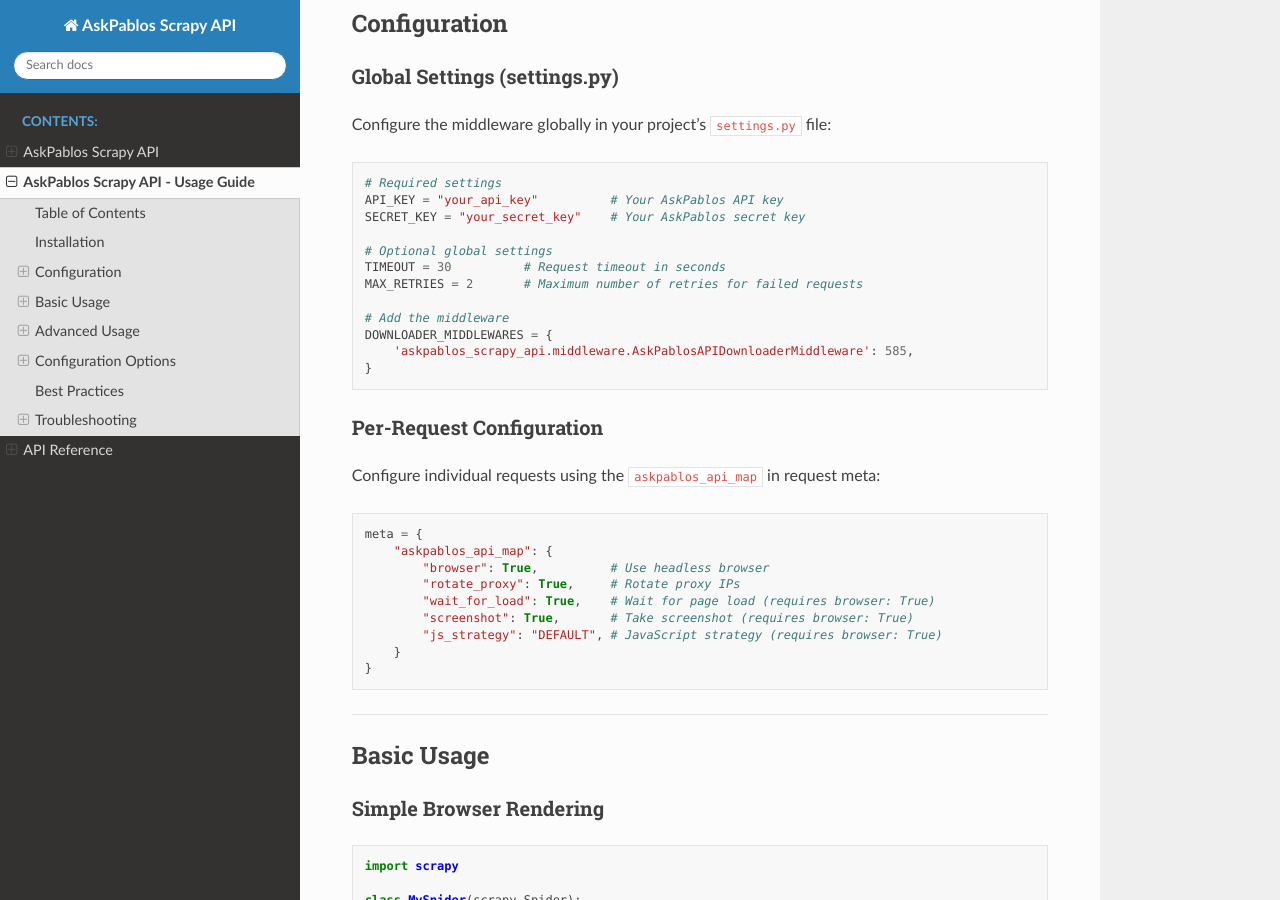
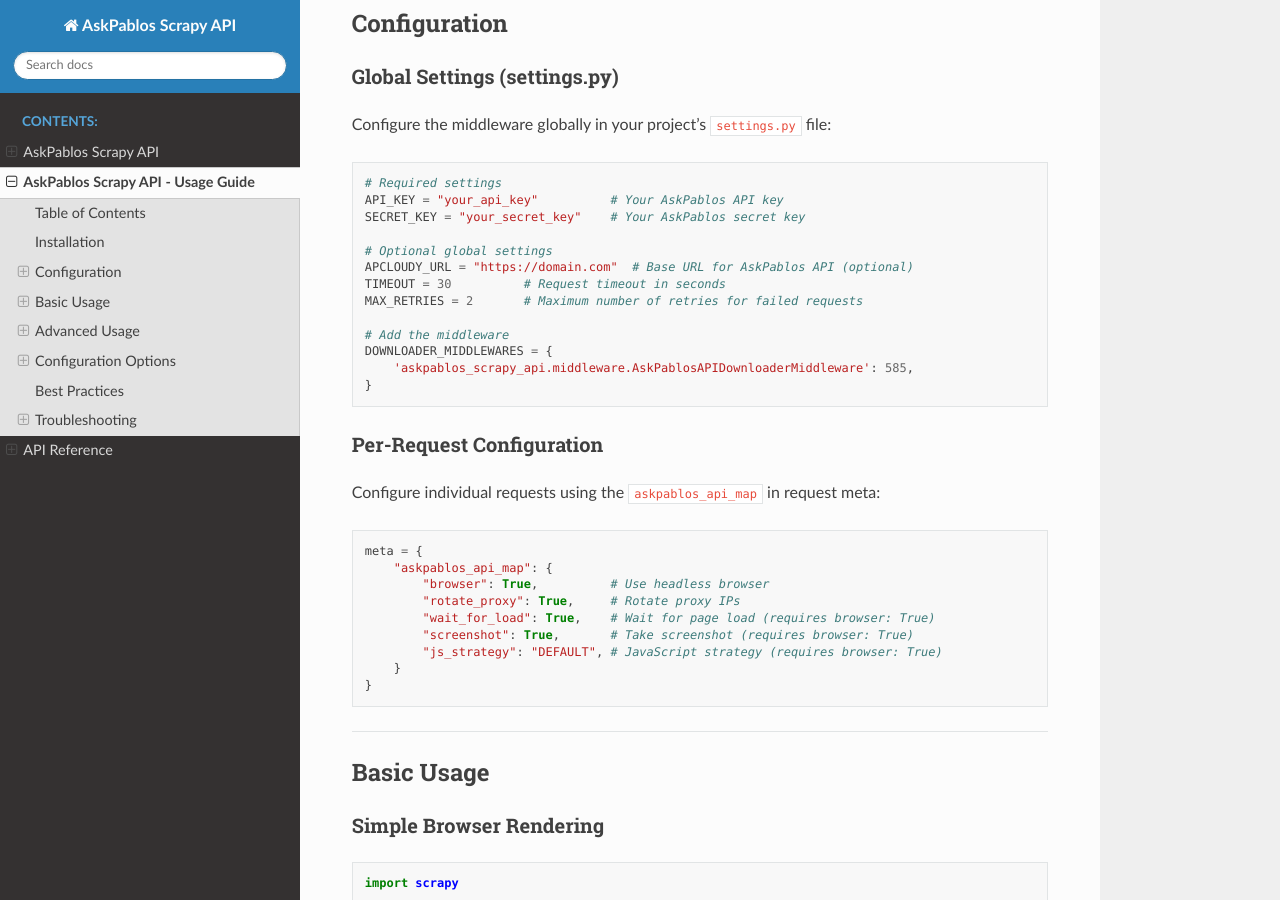
Before and after one commit to fawadss1/askpablos_scrapy_api, a Sphinx documentation site: the page built from docs/pre_def/usage.md, in a window 1280 px wide and 900 px high, scrolled down 832 px. Built offline with Sphinx 7.4.7 and the Read the Docs theme 3.1.0, drawn with Linux system fonts in a browser that asks for light colours; the version number is read from the project's files by our own code; some of the changed text lies outside the part shown.

Commit message:
update documentation to include APCLOUDY_URL setting

```diff
--- a/docs/pre_def/usage.md
+++ b/docs/pre_def/usage.md
@@ -44,6 +44,7 @@
 SECRET_KEY = "your_secret_key"    # Your AskPablos secret key
 
 # Optional global settings
+APCLOUDY_URL = "https://domain.com"  # Base URL for AskPablos API (optional)
 TIMEOUT = 30          # Request timeout in seconds
 MAX_RETRIES = 2       # Maximum number of retries for failed requests
 
@@ -175,12 +176,13 @@
 
 ### Settings.py Configuration
 
-| Setting       | Type | Default  | Description                |
-|---------------|------|----------|----------------------------|
-| `API_KEY`     | str  | Required | Your AskPablos API key     |
-| `SECRET_KEY`  | str  | Required | Your AskPablos secret key  |
-| `TIMEOUT`     | int  | 30       | Request timeout in seconds |
-| `MAX_RETRIES` | int  | 2        | Maximum retry attempts     |
+| Setting         | Type | Default                               | Description                               |
+|-----------------|------|---------------------------------------|-------------------------------------------|
+| `API_KEY`       | str  | Required                              | Your AskPablos API key                    |
+| `SECRET_KEY`    | str  | Required                              | Your AskPablos secret key                 |
+| `APCLOUDY_URL`  | str  | https://appcloudy.askpablos.com       | Base URL for AskPablos API                |
+| `TIMEOUT`       | int  | 30                                    | Request timeout in seconds                |
+| `MAX_RETRIES`   | int  | 2                                     | Maximum retry attempts                    |
 
 ---
 
```
Also changed, not shown: docs/api.md (+1 -0 lines).
